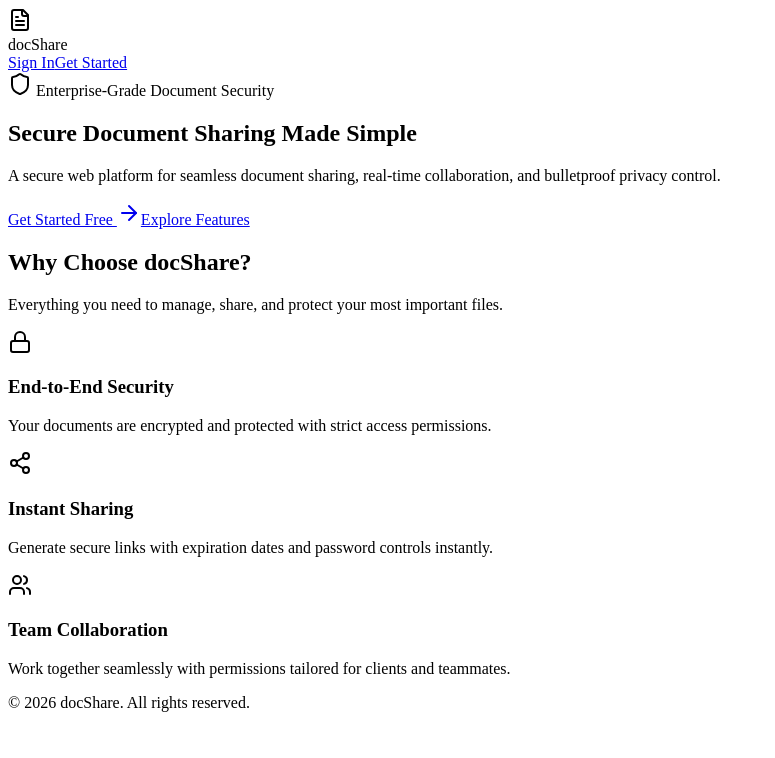
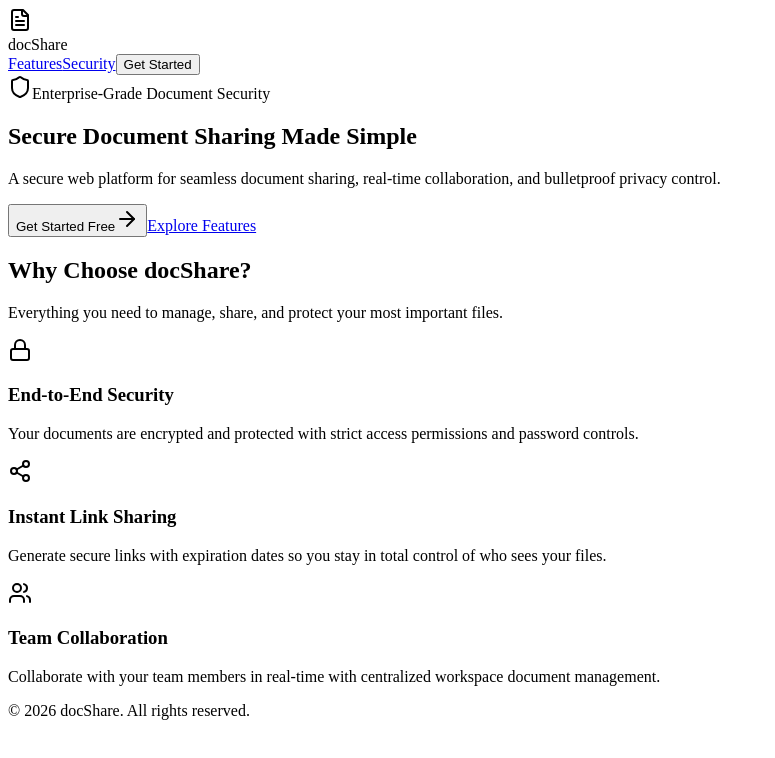
Before and after one commit to henryenterprise/docshare, a React (Vite) app: page / in a window 1280 px wide. Shown: the top 758 px of the page, without its empty margins (0-775 px from the left). Built offline with nearby package versions, Linux system fonts and the light colour scheme.

Commit message:
Update Index component layout and styling
Refactor Index component layout and improve structure.

```diff
--- a/src/pages/Index.tsx
+++ b/src/pages/Index.tsx
@@ -1,86 +1,90 @@
-import React from "react";
-import { Shield, Share2, Users, ArrowRight, Lock, FileText } from "lucide-react";
+import React from 'react';
+import { Shield, Share2, Lock, FileText, CheckCircle, ArrowRight, Zap, Users } from 'lucide-react';
 
 export default function Index() {
   return (
-    <div className="min-h-screen bg-slate-50 text-slate-900 flex flex-col">
-      {/* Header / Navbar */}
-      <header className="border-b bg-white/80 backdrop-blur-md sticky top-0 z-50 px-6 py-4 flex items-center justify-between">
-        <div className="flex items-center gap-2">
+    <div className="min-h-screen bg-slate-50 text-slate-900">
+      {/* Navigation Header */}
+      <header className="border-b bg-white sticky top-0 z-50">
+        <div className="max-w-7xl mx-auto px-4 sm:px-6 lg:px-8 h-16 flex items-center justify-between">
+          <div className="flex items-center space-x-2">
             <div className="bg-indigo-600 p-2 rounded-lg text-white">
-            <FileText className="w-5 h-5" />
+              <FileText className="h-6 w-6" />
             </div>
-          <span className="text-xl font-bold tracking-tight">docShare</span>
+            <span className="font-bold text-xl tracking-tight">docShare</span>
           </div>
-        <div className="flex items-center gap-4">
-          <a href="/auth" className="text-sm font-medium text-slate-600 hover:text-indigo-600 transition">
-            Sign In
-          </a>
-          <a href="/auth" className="bg-indigo-600 hover:bg-indigo-700 text-white text-sm font-medium px-4 py-2 rounded-lg shadow-sm transition">
+          <div className="flex items-center space-x-4">
+            <a href="#features" className="text-sm font-medium text-slate-600 hover:text-indigo-600">Features</a>
+            <a href="#security" className="text-sm font-medium text-slate-600 hover:text-indigo-600">Security</a>
+            <button className="bg-indigo-600 text-white px-4 py-2 rounded-lg text-sm font-medium hover:bg-indigo-700 transition">
               Get Started
-          </a>
+            </button>
+          </div>
         </div>
       </header>
 
       {/* Hero Section */}
-      <main className="flex-1">
-        <section className="px-6 py-20 md:py-32 max-w-5xl mx-auto text-center">
-          <div className="inline-flex items-center gap-2 bg-indigo-50 text-indigo-700 px-3 py-1 rounded-full text-xs font-semibold mb-6">
-            <Shield className="w-3.5 h-3.5" /> Enterprise-Grade Document Security
+      <section className="max-w-7xl mx-auto px-4 sm:px-6 lg:px-8 pt-20 pb-16 text-center">
+        <div className="inline-flex items-center space-x-2 bg-indigo-50 border border-indigo-100 text-indigo-700 px-3 py-1 rounded-full text-xs font-semibold mb-6">
+          <Shield className="h-3.5 w-3.5" />
+          <span>Enterprise-Grade Document Security</span>
         </div>
-          <h1 className="text-4xl md:text-6xl font-extrabold tracking-tight text-slate-900 mb-6">
+        <h1 className="text-4xl sm:text-6xl font-extrabold tracking-tight text-slate-900 max-w-3xl mx-auto mb-6">
           Secure Document Sharing <span className="text-indigo-600">Made Simple</span>
         </h1>
-          <p className="text-lg md:text-xl text-slate-600 max-w-2xl mx-auto mb-10">
+        <p className="text-lg sm:text-xl text-slate-600 max-w-2xl mx-auto mb-10">
           A secure web platform for seamless document sharing, real-time collaboration, and bulletproof privacy control.
         </p>
-          <div className="flex flex-col sm:flex-row items-center justify-center gap-4">
-            <a href="/auth" className="w-full sm:w-auto bg-indigo-600 hover:bg-indigo-700 text-white font-medium px-6 py-3 rounded-xl shadow-md transition flex items-center justify-center gap-2">
-              Get Started Free <ArrowRight className="w-4 h-4" />
-            </a>
-            <a href="#features" className="w-full sm:w-auto bg-white hover:bg-slate-100 text-slate-700 border font-medium px-6 py-3 rounded-xl transition">
+        <div className="flex flex-col sm:flex-row justify-center items-center space-y-4 sm:space-y-0 sm:space-x-4">
+          <button className="w-full sm:w-auto bg-indigo-600 text-white px-8 py-3.5 rounded-xl font-medium shadow-lg shadow-indigo-200 hover:bg-indigo-700 transition flex items-center justify-center space-x-2">
+            <span>Get Started Free</span>
+            <ArrowRight className="h-4 w-4" />
+          </button>
+          <a href="#features" className="w-full sm:w-auto bg-white border border-slate-200 text-slate-700 px-8 py-3.5 rounded-xl font-medium hover:bg-slate-50 transition">
             Explore Features
           </a>
         </div>
       </section>
 
-        {/* Features Section */}
-        <section id="features" className="bg-white py-20 border-t px-6">
-          <div className="max-w-5xl mx-auto">
-            <div className="text-center mb-16">
+      {/* Features Grid Section */}
+      <section id="features" className="max-w-7xl mx-auto px-4 sm:px-6 lg:px-8 py-16 border-t border-slate-200">
+        <div className="text-center max-w-2xl mx-auto mb-16">
           <h2 className="text-3xl font-bold tracking-tight mb-4">Why Choose docShare?</h2>
-              <p className="text-slate-600 max-w-lg mx-auto">Everything you need to manage, share, and protect your most important files.</p>
+          <p className="text-slate-600">Everything you need to manage, share, and protect your most important files.</p>
         </div>
+
         <div className="grid md:grid-cols-3 gap-8">
-              <div className="p-6 rounded-2xl border bg-slate-50/50">
-                <div className="bg-indigo-100 text-indigo-600 p-3 rounded-xl w-fit mb-4">
-                  <Lock className="w-6 h-6" />
+          <div className="bg-white p-8 rounded-2xl border border-slate-200 shadow-sm hover:shadow-md transition">
+            <div className="bg-indigo-50 text-indigo-600 p-3 rounded-xl w-fit mb-6">
+              <Lock className="h-6 w-6" />
             </div>
-                <h3 className="text-lg font-semibold mb-2">End-to-End Security</h3>
-                <p className="text-sm text-slate-600">Your documents are encrypted and protected with strict access permissions.</p>
+            <h3 className="text-xl font-semibold mb-3">End-to-End Security</h3>
+            <p className="text-slate-600">Your documents are encrypted and protected with strict access permissions and password controls.</p>
           </div>
-              <div className="p-6 rounded-2xl border bg-slate-50/50">
-                <div className="bg-indigo-100 text-indigo-600 p-3 rounded-xl w-fit mb-4">
-                  <Share2 className="w-6 h-6" />
+
+          <div className="bg-white p-8 rounded-2xl border border-slate-200 shadow-sm hover:shadow-md transition">
+            <div className="bg-indigo-50 text-indigo-600 p-3 rounded-xl w-fit mb-6">
+              <Share2 className="h-6 w-6" />
             </div>
-                <h3 className="text-lg font-semibold mb-2">Instant Sharing</h3>
-                <p className="text-sm text-slate-600">Generate secure links with expiration dates and password controls instantly.</p>
+            <h3 className="text-xl font-semibold mb-3">Instant Link Sharing</h3>
+            <p className="text-slate-600">Generate secure links with expiration dates so you stay in total control of who sees your files.</p>
           </div>
-              <div className="p-6 rounded-2xl border bg-slate-50/50">
-                <div className="bg-indigo-100 text-indigo-600 p-3 rounded-xl w-fit mb-4">
-                  <Users className="w-6 h-6" />
+
+          <div className="bg-white p-8 rounded-2xl border border-slate-200 shadow-sm hover:shadow-md transition">
+            <div className="bg-indigo-50 text-indigo-600 p-3 rounded-xl w-fit mb-6">
+              <Users className="h-6 w-6" />
             </div>
-                <h3 className="text-lg font-semibold mb-2">Team Collaboration</h3>
-                <p className="text-sm text-slate-600">Work together seamlessly with permissions tailored for clients and teammates.</p>
-              </div>
+            <h3 className="text-xl font-semibold mb-3">Team Collaboration</h3>
+            <p className="text-slate-600">Collaborate with your team members in real-time with centralized workspace document management.</p>
           </div>
         </div>
       </section>
-      </main>
 
       {/* Footer */}
-      <footer className="border-t bg-white py-6 px-6 text-center text-sm text-slate-500">
-        <p>&copy; 2026 docShare. All rights reserved.</p>
+      <footer className="bg-white border-t border-slate-200 py-8 mt-20">
+        <div className="max-w-7xl mx-auto px-4 text-center text-sm text-slate-500">
+          &copy; 2026 docShare. All rights reserved.
+        </div>
       </footer>
     </div>
   );
```
Lines whose indentation alone changed are shown as unchanged.
